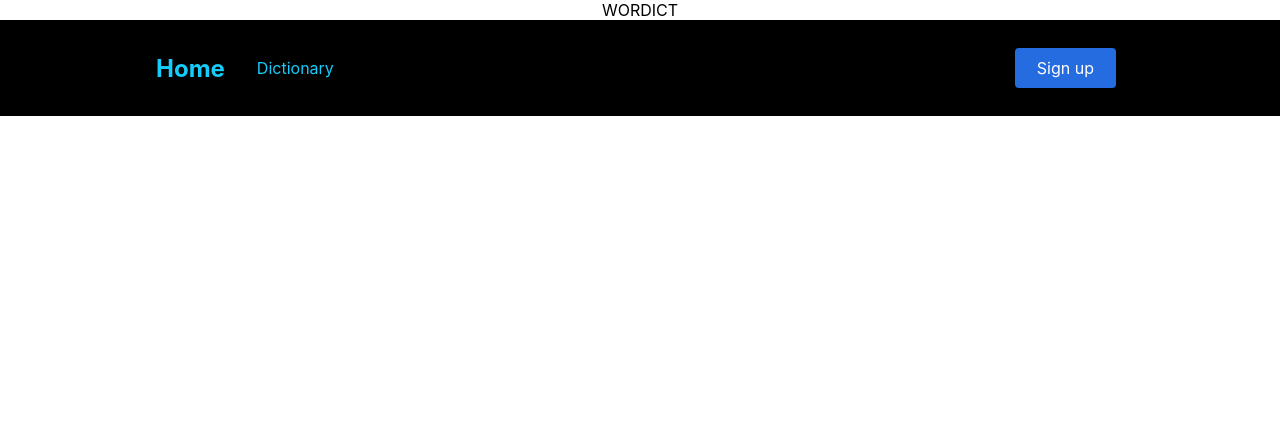
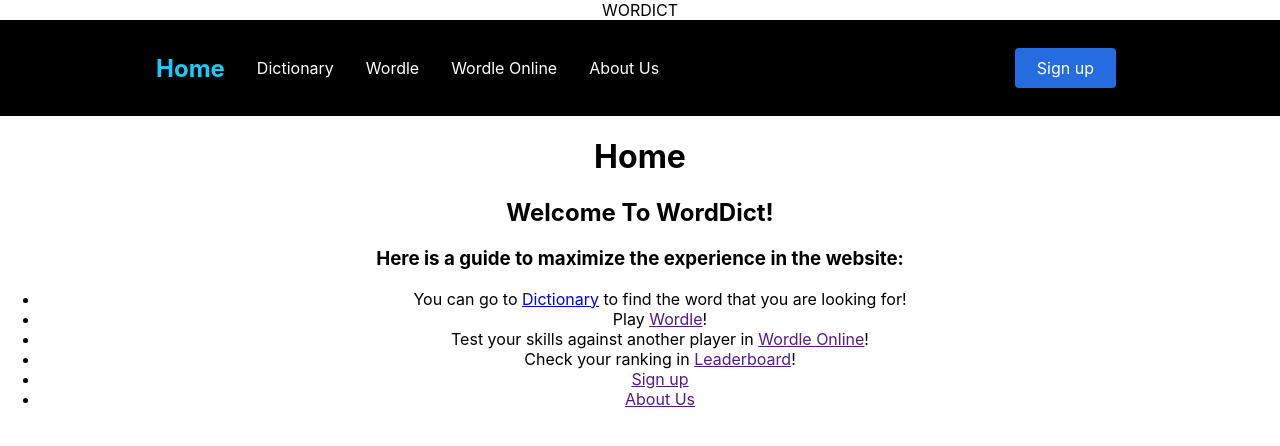
Before and after one commit to MarkProjs/wordict-project, a React (Create React App) app in the folder client/: page / in a window 1280 px wide. Shown: the top 446 px of the page. Built offline with nearby package versions, Linux system fonts and the light colour scheme.

Commit message:
finishing up the navbar and the home page

```diff
--- a/client/src/App.js
+++ b/client/src/App.js
@@ -5,8 +5,6 @@ function App() {
   return (
     <div className="App">
       <Header/>
-
-
     </div>
   );
 }
--- a/client/src/components/Header.js
+++ b/client/src/components/Header.js
@@ -1,5 +1,7 @@
-import NavBar from "./NavBar/NavBar.js";
-import { BrowserRouter as Router } from "react-router-dom";
+import NavBar from "./Navbar/NavBar.js";
+import { BrowserRouter as Router, Route, Routes } from "react-router-dom";
+import Home from "./pages/Home.js";
+import Dict from "./pages/Dict.js";
 
 function Header() {
   return(
@@ -9,6 +11,10 @@ function Header() {
       </div>
       <Router>
         <NavBar/>
+        <Routes>
+          <Route path="/" exact element={<Home/>} />
+          <Route path="/dict" exact element={<Dict/>} />
+        </Routes>
       </Router>
 
     </>
--- a/client/src/components/NavBar/NavBar.js
+++ b/client/src/components/NavBar/NavBar.js
@@ -1,5 +1,6 @@
 import React from 'react';
-import { Nav, NavLink, Bars, NavMenu, NavBtn, NavBtnLink } from './NavbarElem.js';
+import { Nav, NavLink, Bars,
+  NavMenu, NavBtn, NavBtnLink } from './NavbarElem.js';
 
 function NavBar() {
   return(
@@ -7,25 +8,26 @@ function NavBar() {
       <Nav>
         <Bars />
         <NavMenu>
-          <NavLink to="">
+          <NavLink to='/'>
             <h1>Home</h1>
           </NavLink>
-          <NavLink to="" activeStyle>
+          <NavLink to="/dict" activeStyle="true">
             Dictionary
+          </NavLink>
+          <NavLink to="/wordle" activeStyle="true">
+            Wordle
+          </NavLink>
+          <NavLink to="/wordle-online" activeStyle="true">
+            Wordle Online
+          </NavLink>
+          <NavLink to="/about" activeStyle="true">
+            About Us
           </NavLink>
         </NavMenu>
         <NavBtn>
           <NavBtnLink to="/signup">Sign up</NavBtnLink>
         </NavBtn>
       </Nav>
-      {/* <ul>
-        <li>Home</li>
-        <li>Dictionary</li>
-        <li>Play Wordle!</li>
-        <li>Play Wordle Online</li>
-        <li>Leaderboard</li>
-        <li>About!</li>
-      </ul> */}
     </>
   );
 }
--- a/client/src/components/NavBar/NavbarElem.js
+++ b/client/src/components/NavBar/NavbarElem.js
@@ -45,6 +45,7 @@ export const NavMenu = styled.div`
     display: flex;
     align-items: center;
     margin-right: -24px;
+    color: #fff;
 
     @media screen and (max-width: 768px) {
         display: none;
--- a/client/src/components/NavBar/Home.js
+++ b/client/src/components/pages/Home.js
@@ -5,7 +5,9 @@ function Home() {
       <h2>Welcome To WordDict!</h2>
       <h3>Here is a guide to maximize the experience in the website:</h3>
       <ul>
-        <li>You can go to <a href="">Dictionary</a> to find the word that you are looking for!</li>
+        <li>
+          You can go to <a href="/dict">Dictionary</a> to find the word that you are looking for!
+        </li>
         <li>Play <a href="">Wordle</a>!</li>
         <li>Test your skills against another player in <a href="">Wordle Online</a>!</li>
         <li>Check your ranking in <a href="">Leaderboard</a>!</li>
```
Also changed, not shown: client/src/components/pages/Dict.js (renamed from client/src/components/NavBar/Dict.js).
